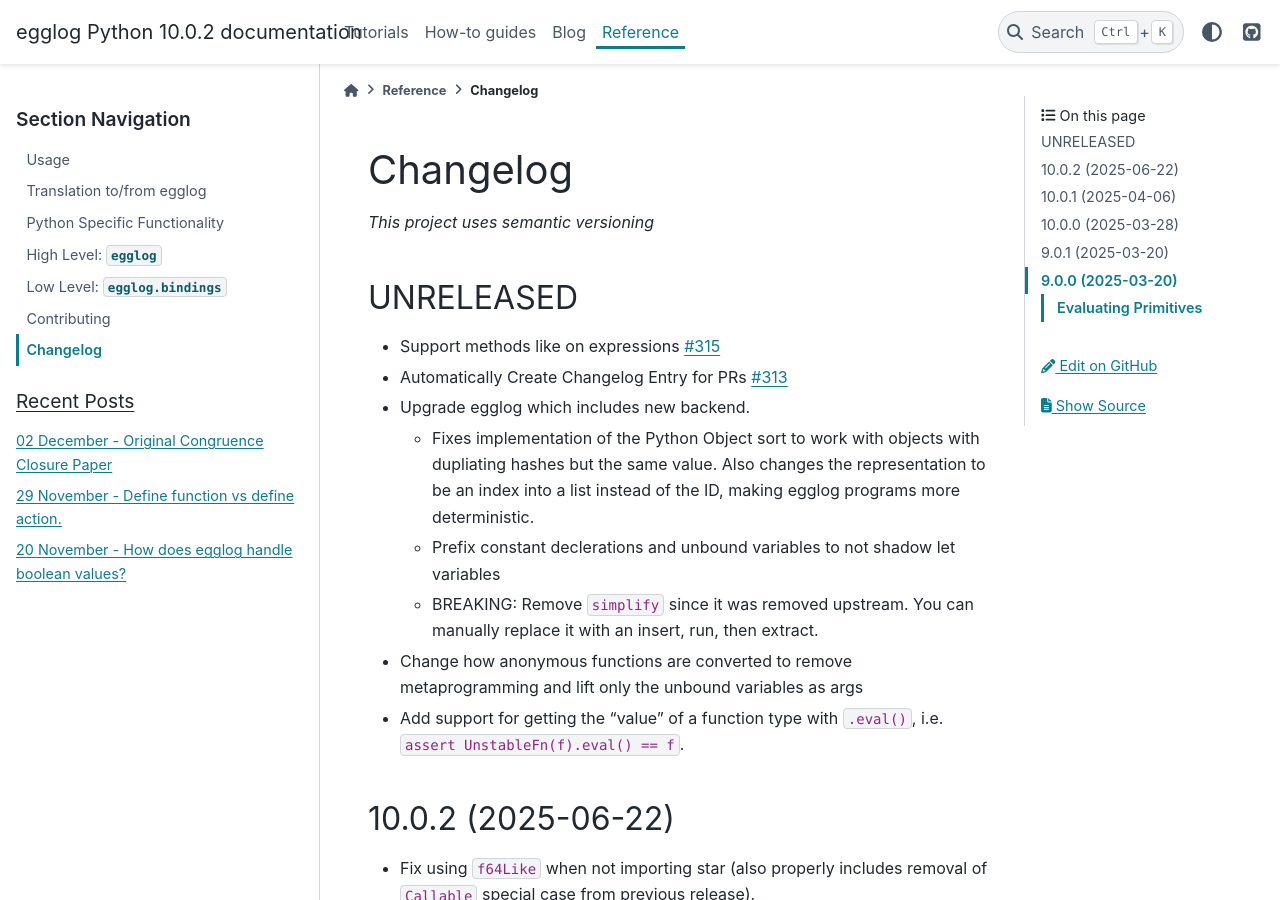
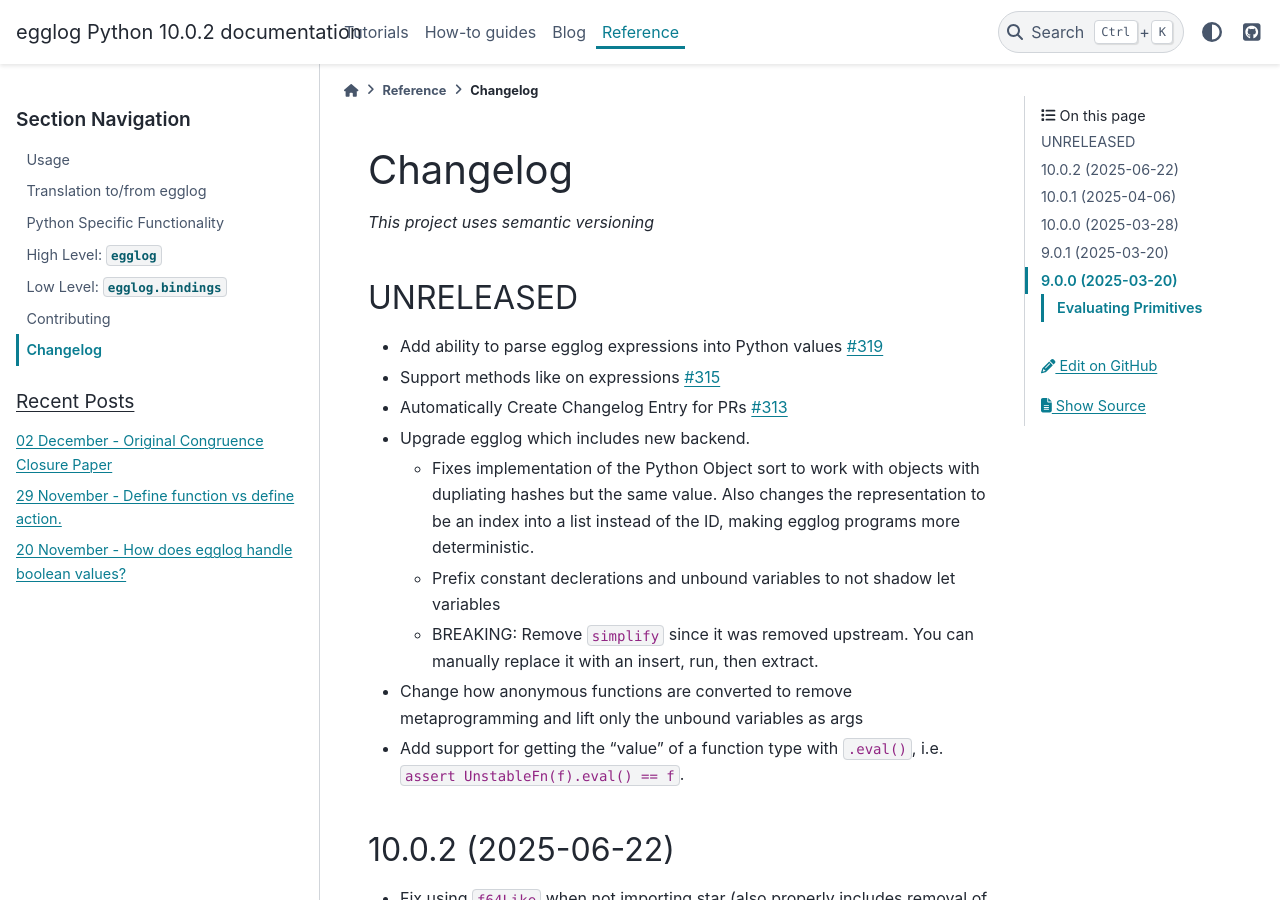
Before and after one commit to egraphs-good/egglog-python, a Sphinx documentation site: the page built from docs/changelog.md, in a window 1280 px wide and 900 px high. Built offline with Sphinx 7.4.7 and the PyData theme 0.15.4, drawn with Linux system fonts in a browser that asks for light colours; pages that are not in the unit, such as notebooks, are missing from menus; comment, search, counter and statistics services are not loaded; the version number is read from the project's files by our own code.

Commit message:
Add changelog entry for PR #319

```diff
--- a/docs/changelog.md
+++ b/docs/changelog.md
@@ -4,6 +4,7 @@ _This project uses semantic versioning_
 
 ## UNRELEASED
 
+- Add ability to parse egglog expressions into Python values [#319](https://github.com/egraphs-good/egglog-python/pull/319)
 - Support methods like  on expressions [#315](https://github.com/egraphs-good/egglog-python/pull/315)
 - Automatically Create Changelog Entry for PRs [#313](https://github.com/egraphs-good/egglog-python/pull/313)
 - Upgrade egglog which includes new backend.
```
